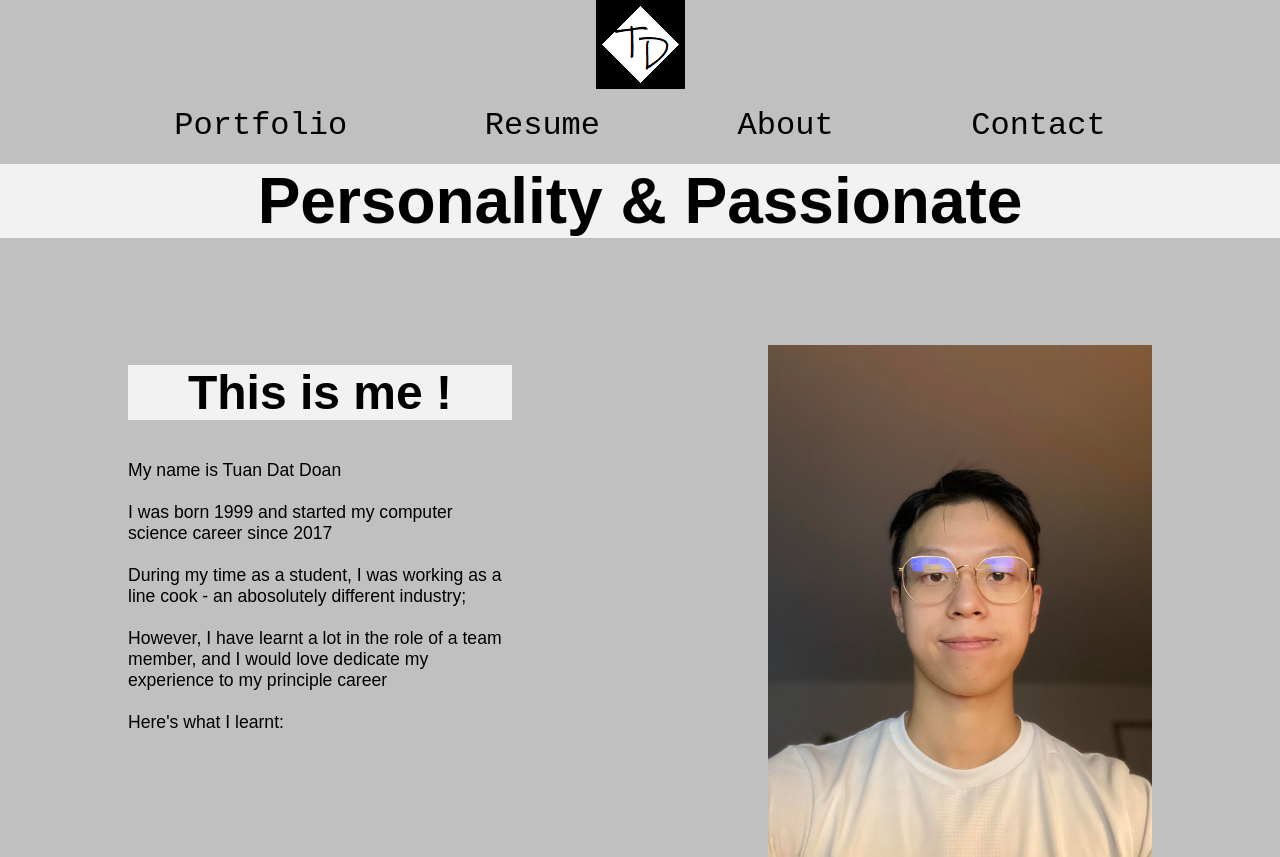
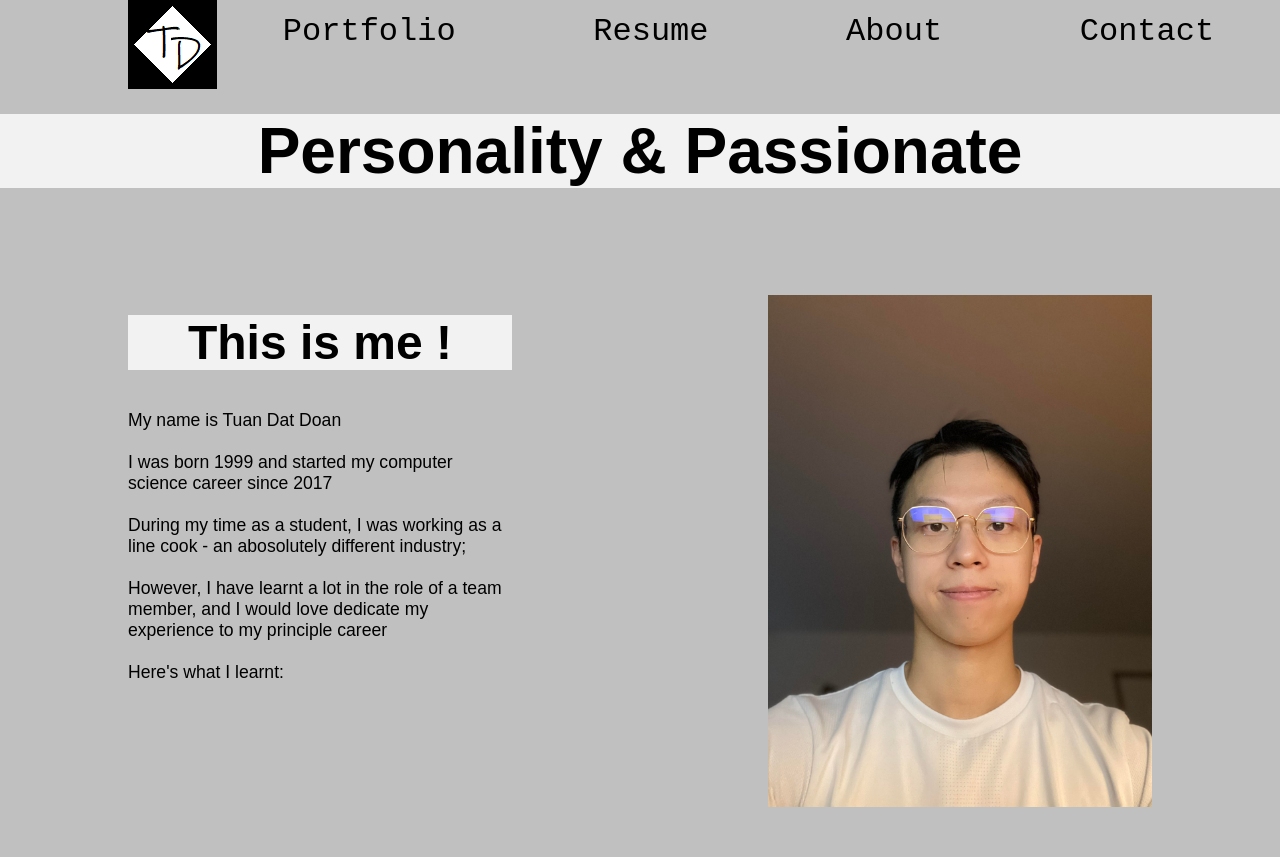
Before and after one commit to doda2391/doda2391.github.io, a plain HTML site: page about.html in a window 1280 px wide. Shown: the top 857 px of the page. Drawn offline with Linux system fonts and the light colour scheme.

Commit message:
Update about.html

```diff
--- a/about.html
+++ b/about.html
@@ -39,8 +39,8 @@ function closeNav() {
 <div id = "wrapper">
 <header>
 	<nav>
-		<a href="index.html" id="home"><img src="image/icon.png" alt="tdoan08's icon"></a>
 		<div class="desktop">
+			<a href="index.html" class="home"><img src="image/icon.png" alt="tdoan08's icon"></a>
 			<div class="overlay-content">
 				<a href="portfolio.html">Portfolio</a>
 				<a href="resume.html">Resume</a>
@@ -49,6 +49,7 @@ function closeNav() {
 			</div>
 		</div>
 		<div class="mobile">
+			<a href="index.html" class="home"><img src="image/icon.png" width="90" alt="tdoan08's icon"></a>
 			<div id="myNav" class="overlay">
 				<a href="javascript:void(0)" class="closebtn" onclick="closeNav()">&times;</a>
 				<div class="overlay-content">
```
